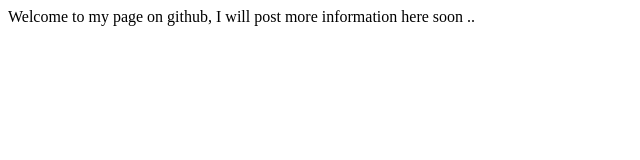
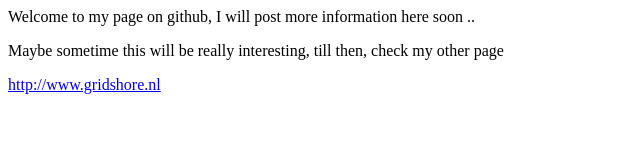
Before and after one commit to jettro/jettro.github.com, a plain HTML site: page index.html in a window 1280 px wide. Shown: the whole page, without its empty margins (0-640 px from the left). Drawn offline with Linux system fonts and the light colour scheme.

Commit message:
Edited index.html via GitHub

```diff
--- a/index.html
+++ b/index.html
@@ -4,5 +4,7 @@
 </head>
 <body>
 <p>Welcome to my page on github, I will post more information here soon .. </p>
+<p>Maybe sometime this will be really interesting, till then, check my other page</p>
+<a href="http://www.gridshore.nl">http://www.gridshore.nl</a><br/>
 </body>
 </html>
```
